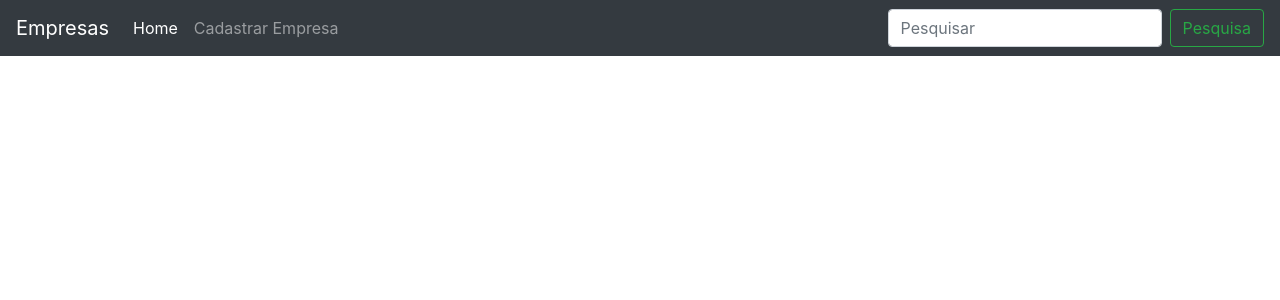
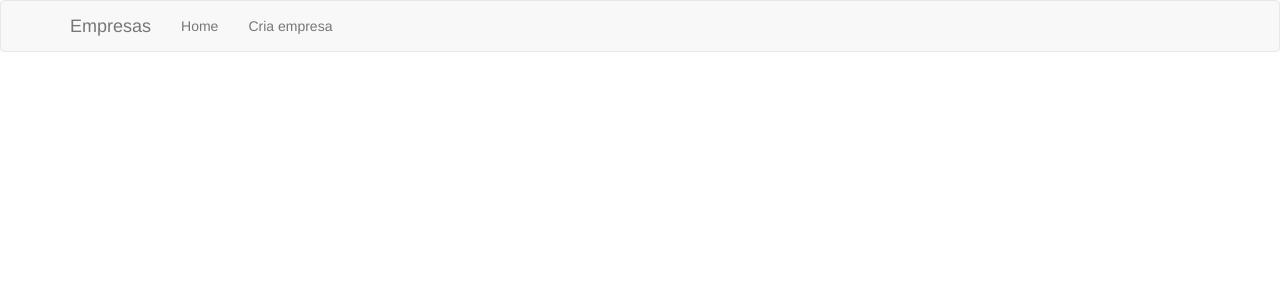
Before and after one commit to ffabiorj/cadastro_empresa, a Django app: template core/templates/base.html in a window 1280 px wide. Shown: the top 300 px of the page. Run offline with Django 3.2, Linux system fonts and the light colour scheme; the template is opened without the code that fills it, so the values that code supplies are empty; some libraries are stand-ins or nearby versions.

Commit message:
Atualizado base html

```diff
--- a/core/templates/base.html
+++ b/core/templates/base.html
@@ -1,57 +1,44 @@
 {% load static %}
-
-<!doctype html>
-<html lang="en">
+<!DOCTYPE html>
+<html lang="pt-br">
 	<head>
-    <!-- Required meta tags -->
 		<meta charset="utf-8">
-    <meta name="viewport" content="width=device-width, initial-scale=1, shrink-to-fit=no">
+		<meta http-equiv="content-type" content="text/html; charset=UTF-8">
+		<meta name="viewport" content="width=device-width, initial-scale=1">
+		<title>{% block title %}{% endblock %}</title>
 
 		<!-- Bootstrap CSS -->
-    <link rel="stylesheet" href="{% static 'css/bootstrap.min.css' %}" >
-    <style>
-      .top {
-        margin-top: 20px;
-      }
-      .message {
-        margin-top: -10;
-      }
-    </style>
-    <title>Cadastro</title>
+		<link rel="stylesheet" href="https://maxcdn.bootstrapcdn.com/bootstrap/3.3.7/css/bootstrap.min.css" integrity="sha384-BVYiiSIFeK1dGmJRAkycuHAHRg32OmUcww7on3RYdg4Va+PmSTsz/K68vbdEjh4u" crossorigin="anonymous">
+		<link rel="stylesheet" type="text/css" href="{% static 'css/style.css' %}"">
+
 	</head>
 	<body>
-    <nav class="navbar navbar-expand-lg navbar-dark bg-dark">
-        <a class="navbar-brand" href="#">Empresas</a>
-        <button class="navbar-toggler" type="button" data-toggle="collapse" data-target="#navbarSupportedContent" aria-controls="navbarSupportedContent" aria-expanded="false" aria-label="Toggle navigation">
-          <span class="navbar-toggler-icon"></span>
+		<nav class="navbar navbar-default" role="navigation">
+			<div class="container">
+				<!-- Brand and toggle get grouped for better mobile display -->
+				<div class="navbar-header">
+					<button type="button" class="navbar-toggle" data-toggle="collapse" data-target=".navbar-ex1-collapse">
+						<span class="sr-only">Toggle navigation</span>
+						<span class="icon-bar"></span>
+						<span class="icon-bar"></span>
+						<span class="icon-bar"></span>
 					</button>
+					<a class="navbar-brand" href="">Empresas</a>
+				</div>
 
-        <div class="collapse navbar-collapse" id="navbarSupportedContent">
-          <ul class="navbar-nav mr-auto">
-            <li class="nav-item active">
-              <a class="nav-link" href="#">Home <span class="sr-only">(current)</span></a>
-            </li>
-            <li class="nav-item">
-              <a class="nav-link" href="#">Cadastrar Empresa</a>
-            </li>
+				<!-- Collect the nav links, forms, and other content for toggling -->
+				<div class="collapse navbar-collapse navbar-ex1-collapse">
+					<ul class="nav navbar-nav">
+						<li><a href="">Home</a></li>
+						<li><a href="">Cria empresa</a></li>
 					</ul>
-          <form class="form-inline my-2 my-lg-0">
-            <input class="form-control mr-sm-2" type="search" placeholder="Pesquisar" aria-label="Search">
-            <button class="btn btn-outline-success my-2 my-sm-0" type="submit">Pesquisa</button>
-          </form>
+				</div><!-- /.navbar-collapse -->
 			</div>
 		</nav>
 
-      <div class="container top">
-		{% block content %}
-
-    {% endblock content %}
+		<div class="container">
+			{% block main %}{% endblock %}
 		</div>
 
-    <!-- Optional JavaScript -->
-    <!-- jQuery first, then Popper.js, then Bootstrap JS -->
-    <script src="https://code.jquery.com/jquery-3.3.1.slim.min.js" integrity="sha384-q8i/X+965DzO0rT7abK41JStQIAqVgRVzpbzo5smXKp4YfRvH+8abtTE1Pi6jizo" crossorigin="anonymous"></script>
-    <script src="https://cdnjs.cloudflare.com/ajax/libs/popper.js/1.14.3/umd/popper.min.js" integrity="sha384-ZMP7rVo3mIykV+2+9J3UJ46jBk0WLaUAdn689aCwoqbBJiSnjAK/l8WvCWPIPm49" crossorigin="anonymous"></script>
-    <script src="{% static 'js/bootstrap.min.js' %}"></script>
 	</body>
 </html>
```
Lines whose indentation alone changed are shown as unchanged.
